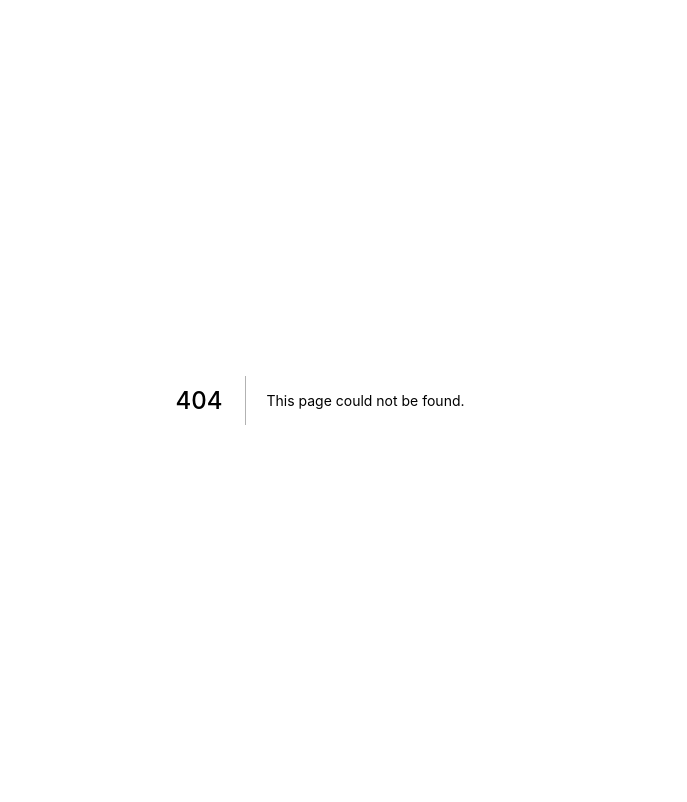
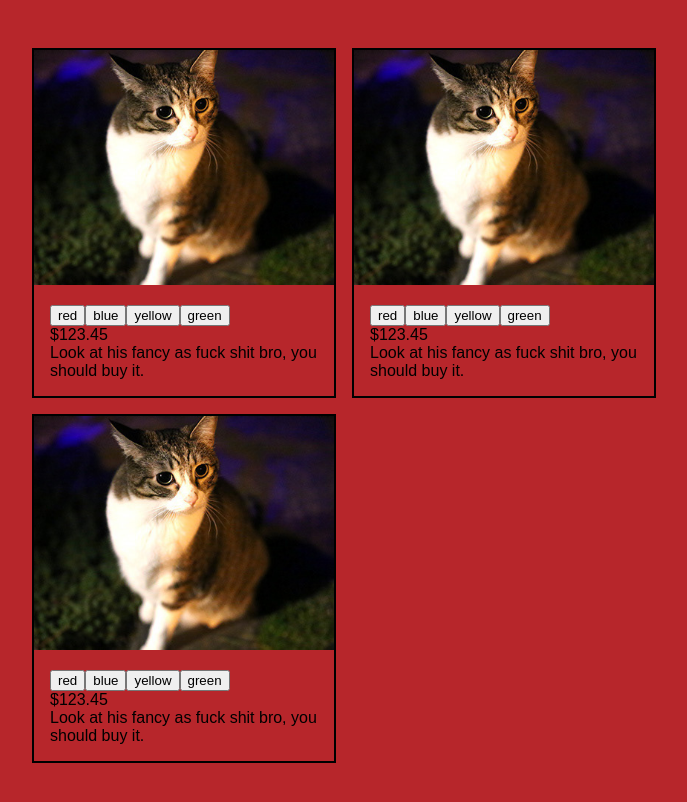
Before and after one commit to Dman757/meade.dev, a Next.js app: page /product-wall in a window 1280 px wide. Before the commit this address had no page. Shown: the top 802 px of the page, without its empty margins (320-1007 px from the left). Built offline with nearby package versions, Linux system fonts and the light colour scheme.

Commit message:
wip work during flight

```diff
--- a/components/MinimalCard.module.css
+++ b/components/MinimalCard.module.css
@@ -2,13 +2,14 @@
 .card {
   z-index: 99;
   width: auto;
-  margin: 2rem;
-  margin-top: 80%;
   display: flex;
   flex-direction: column;
+
   border: 3px var(--horde-primary) solid;
+  margin: 1rem;
   color: var(--text-on-bg);
   text-align: center;
+
 
   background-color: rgba(18,18,18,0.3);
   /* opacity: 0.2; */
--- a/components/PageLayout.module.css
+++ b/components/PageLayout.module.css
@@ -1,5 +1,7 @@
 .wrapper {
   display: grid;
+  height: 100vh;
+  grid-template-rows: 1fr auto;
   grid-template-columns:
     1fr
     min(65ch, 100%)
--- /dev/null
+++ b/components/ProductCard.js
@@ -0,0 +1,33 @@
+import Image from 'next/image';
+import styles from './product-card.module.css';
+
+const buttons = [
+  { color: 'red' },
+  { color: 'blue' },
+  { color: 'yellow' },
+  { color: 'green' },
+];
+
+export default function ProductCard() {
+  return (
+    <div className={styles.ProductCard}>
+      <img className={styles.ProductImage} src={'/cat.jpg'} />
+      <div className={styles.ContentArea}>
+        <div className={styles.Swatches}>
+          {buttons.map(button => (
+            <button
+              key={button.color}
+              onClick={() => console.log(button.color)}
+            >
+              {button.color}
+            </button>
+          ))}
+        </div>
+        <div className={styles.Price}>$123.45</div>
+        <div className={styles.Description}>
+          Look at his fancy as fuck shit bro, you should buy it.
+        </div>
+      </div>
+    </div>
+  );
+}
--- /dev/null
+++ b/components/product-card.module.css
@@ -0,0 +1,16 @@
+.ProductCard {
+  max-width: 300px;
+  border: solid 2px black;
+  /* border-radius: 99px; */
+  /* padding: 1rem; */
+}
+
+.ProductImage{
+  width: 300px;
+  height: auto;
+  object-fit: cover;
+}
+
+.ContentArea {
+  padding: 1rem;
+}
--- /dev/null
+++ b/components/product-wall.module.css
@@ -0,0 +1,5 @@
+.ProductWallLayout {
+  display: grid;
+  grid-template-columns: 1fr 1fr;
+  grid-gap: 1em;
+}
--- /dev/null
+++ b/pages/product-wall.js
@@ -0,0 +1,53 @@
+import Layout from 'components/layout.js';
+import ProductCard from 'components/ProductCard.js';
+import styles from 'components/product-wall.module.css';
+import { createContext, useState } from 'react';
+
+export const ProductsContext = createContext({});
+
+const mockSwatches = [
+  { color: 'red' },
+  { color: 'blue' },
+  { color: 'yellow' },
+  { color: 'green' },
+];
+
+const mockProducts = [
+  {
+    swatches: [...mockSwatches],
+    price: '123.45',
+    description: 'Hey, you should buy this thing',
+    image: '/cat.jpg',
+  },
+  {
+    swatches: [...mockSwatches],
+    price: '123.45',
+    description: 'Hey, you should buy this thing',
+    image: '/cat.jpg',
+  },
+  {
+    swatches: [...mockSwatches],
+    price: '123.45',
+    description: 'Hey, you should buy this thing',
+    image: '/cat.jpg',
+  },
+];
+
+export default function ProductWall() {
+  const [products, setProducts] = useState(mockProducts);
+  const [productIds, setProductIds] = useState([]); // array index of products
+
+  return (
+    <ProductsContext.Provider
+      value={{ products: products, productIds: productIds }}
+    >
+      <Layout>
+        <div className={styles.ProductWallLayout}>
+          {products.map((product, index) => {
+            return <ProductCard key={index} />;
+          })}
+        </div>
+      </Layout>
+    </ProductsContext.Provider>
+  );
+}
```
